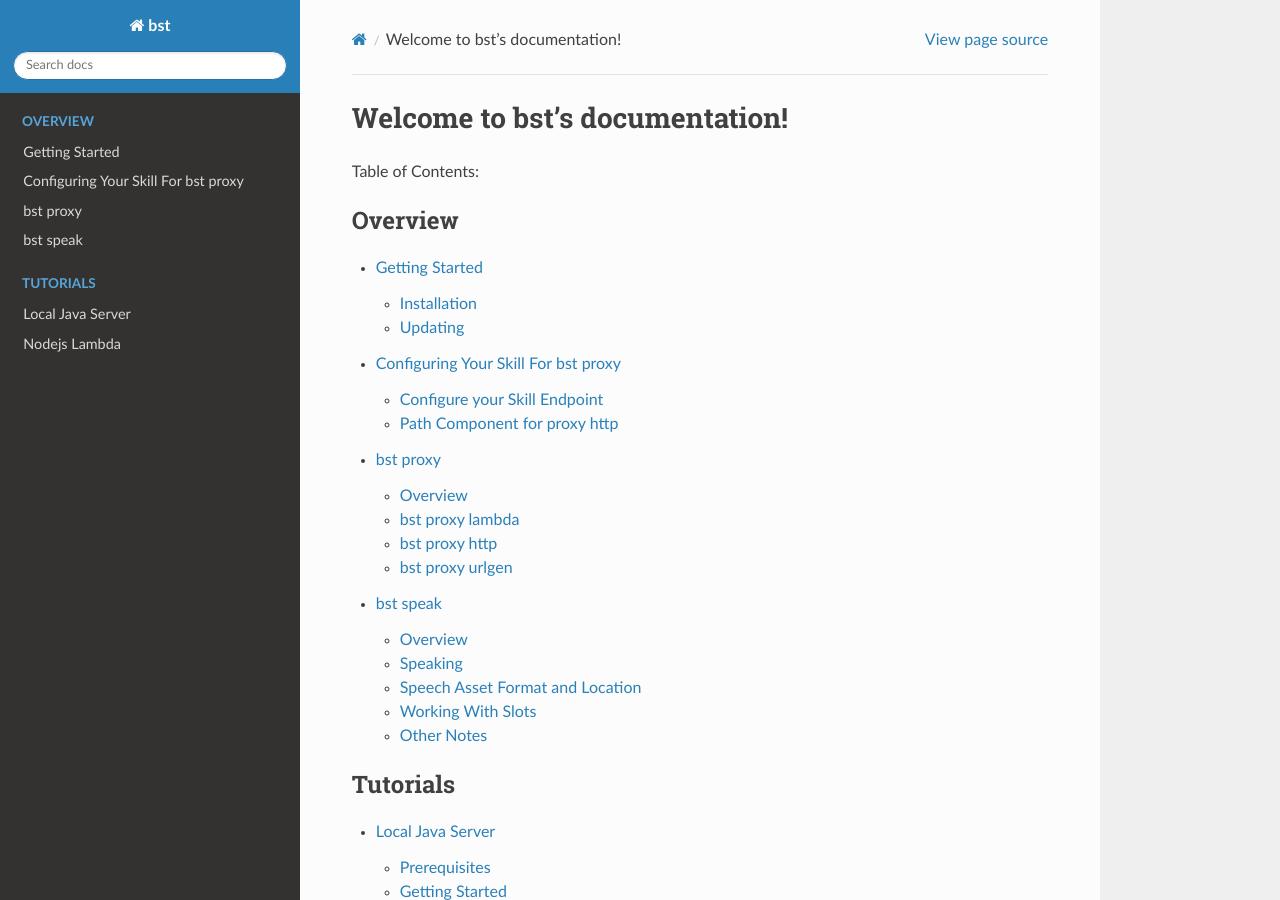
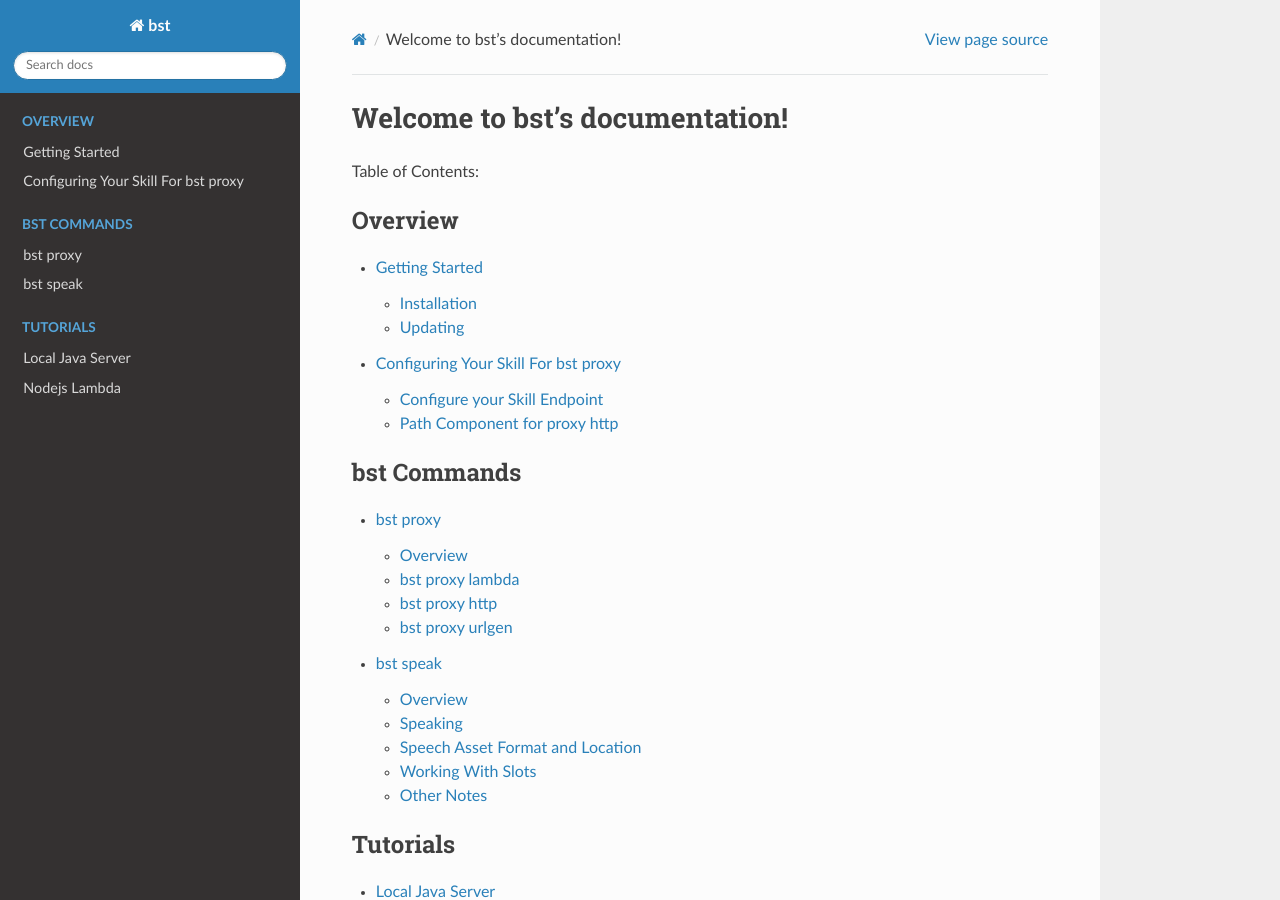
Before and after one commit to bespoken/bst, a Sphinx documentation site: the page built from docs/index.rst, in a window 1280 px wide and 900 px high. Built offline with Sphinx 7.4.7 and the Read the Docs theme 2.0.0, drawn with Linux system fonts in a browser that asks for light colours.

Commit message:
adding another toc caption

```diff
--- a/docs/index.rst
+++ b/docs/index.rst
@@ -14,6 +14,11 @@ Table of Contents:
 
     getting_started
     alexa_skills_kit_configuration
+
+..  toctree::
+    :maxdepth: 2
+    :caption: bst Commands
+
     commands/proxy
     commands/speak
 
```
